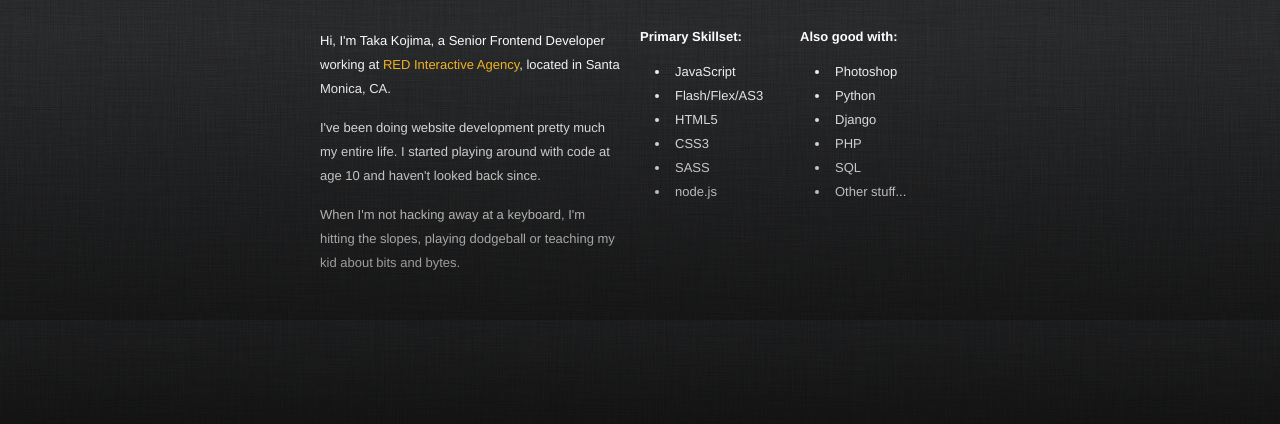
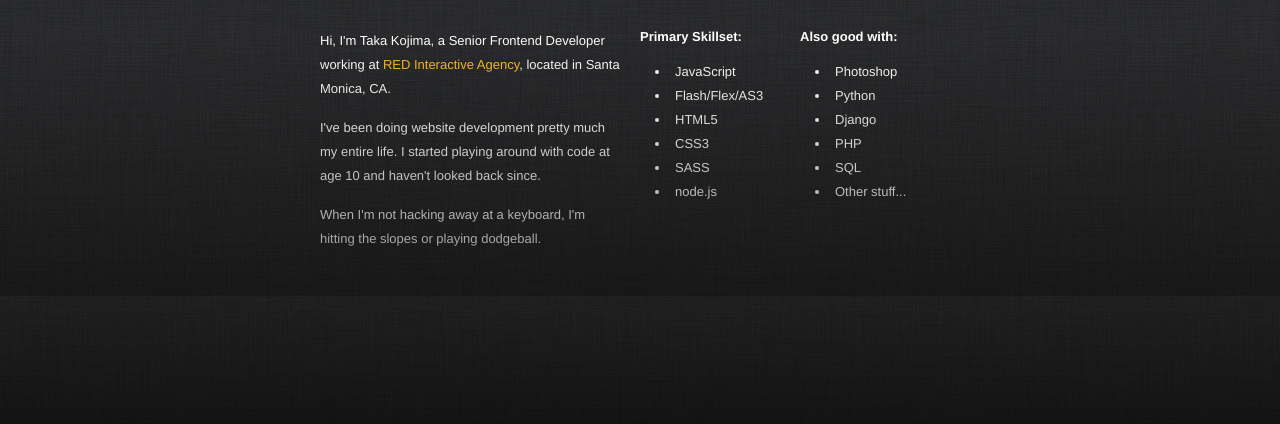
Before and after one commit to gigafied/gigafied.com, a web app: file deploy/about.html in a window 1280 px wide. Shown: the part 320-744 px from the top of the page. Run offline with its HTML, style and script files only (its server is not run), Linux system fonts and the light colour scheme; some libraries are stand-ins or nearby versions.

Commit message:
updating about me

```diff
--- a/deploy/about.html
+++ b/deploy/about.html
@@ -57,7 +57,7 @@
             I've been doing website development pretty much my entire life. I started playing around with code at age 10 and haven't looked back since.
           </p>
           <p>
-            When I'm not hacking away at a keyboard, I'm hitting the slopes, playing dodgeball or teaching my kid about bits and bytes.
+            When I'm not hacking away at a keyboard, I'm hitting the slopes or playing dodgeball.
           </p>
         </div>
 
--- a/source/templates/about.html
+++ b/source/templates/about.html
@@ -16,7 +16,7 @@
             I've been doing website development pretty much my entire life. I started playing around with code at age 10 and haven't looked back since.
           </p>
           <p>
-            When I'm not hacking away at a keyboard, I'm hitting the slopes, playing dodgeball or teaching my kid about bits and bytes.
+            When I'm not hacking away at a keyboard, I'm hitting the slopes or playing dodgeball.
           </p>
         </div>
 
```
